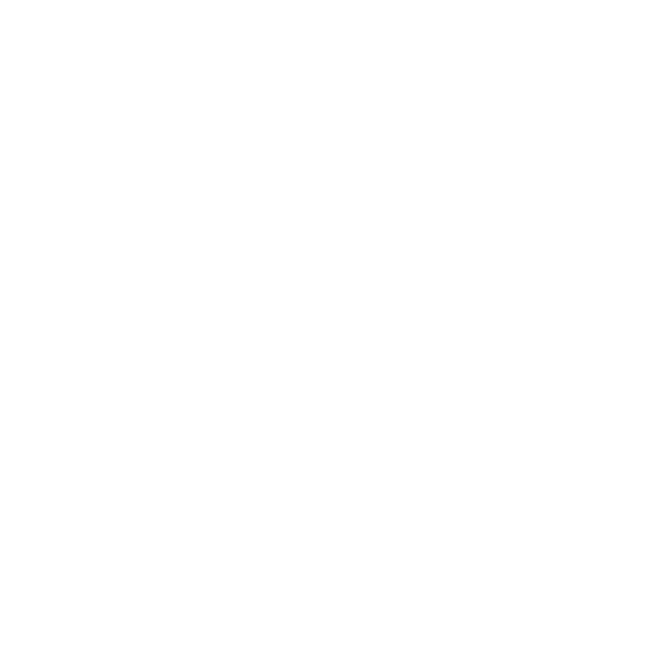
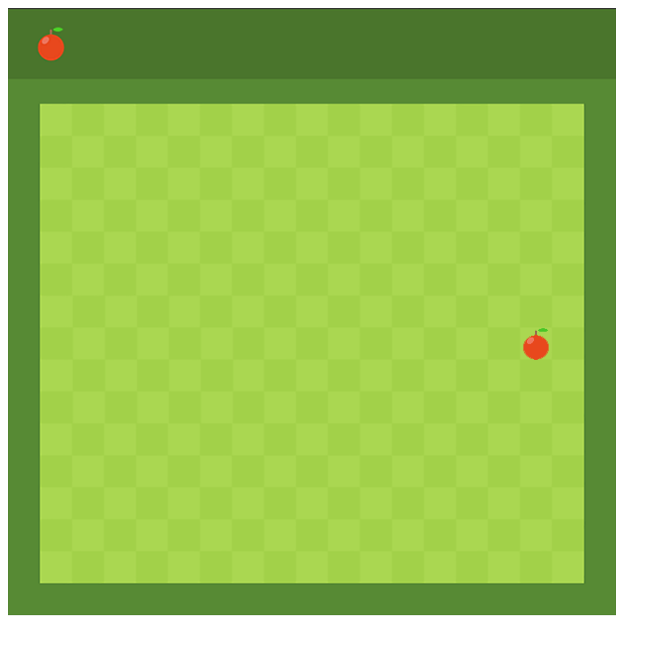
Before and after one commit to Shankalpa012/Snake_Game, a plain HTML site: page index.html in a window 1280 px wide. Shown: the whole page, without its empty margins (0-671 px from the left). Drawn offline with Linux system fonts and the light colour scheme.

Commit message:
added the Pictures in the Canvas

```diff
--- a/app.js
+++ b/app.js
@@ -1 +1,52 @@
-console.log ("html");
+// All the elements are stored here
+
+//grabing the HTML canvas
+const cvs= document.getElementById("snake");
+//grabbing the canvas 2d Context.. other contextcan also be drawn
+const ctx=cvs.getContext("2d");
+
+
+//all the variables are here
+
+let box =32;
+
+//loading the images
+
+const ground = new Image();
+ground.src="img/ground.png";
+
+const foodImg = new Image();
+foodImg.src="img/food.png";
+
+//creating a Snake
+
+let snake=[];
+snake[0]={
+    x: 9 * box,
+    y: 10*box
+}
+
+//creting food
+
+let food={
+    x: Math.floor(Math.random()*17+1)*box,
+    y: Math.floor(Math.random()*15+3)*box
+}
+
+//score value
+
+let score=0;
+
+
+//all the fucntions are here
+
+//function to draw objects on the canvas
+
+function draw(){
+    //drawing the Image unto the Canvas
+    ctx.drawImage(ground,0,0);
+    ctx.drawImage(foodImg,food.x,food.y);
+}
+
+
+let game=setInterval(draw, 100);
--- a/index.html
+++ b/index.html
@@ -6,7 +6,8 @@
     <title>Snake Game</title>
 </head>
 <body>
-    <canvas id="canvas"></canvas>
+    <canvas id="snake" height="608" width="608"></canvas>
+    <script src="app.js"></script>
 
 </body>
 </html>
```
